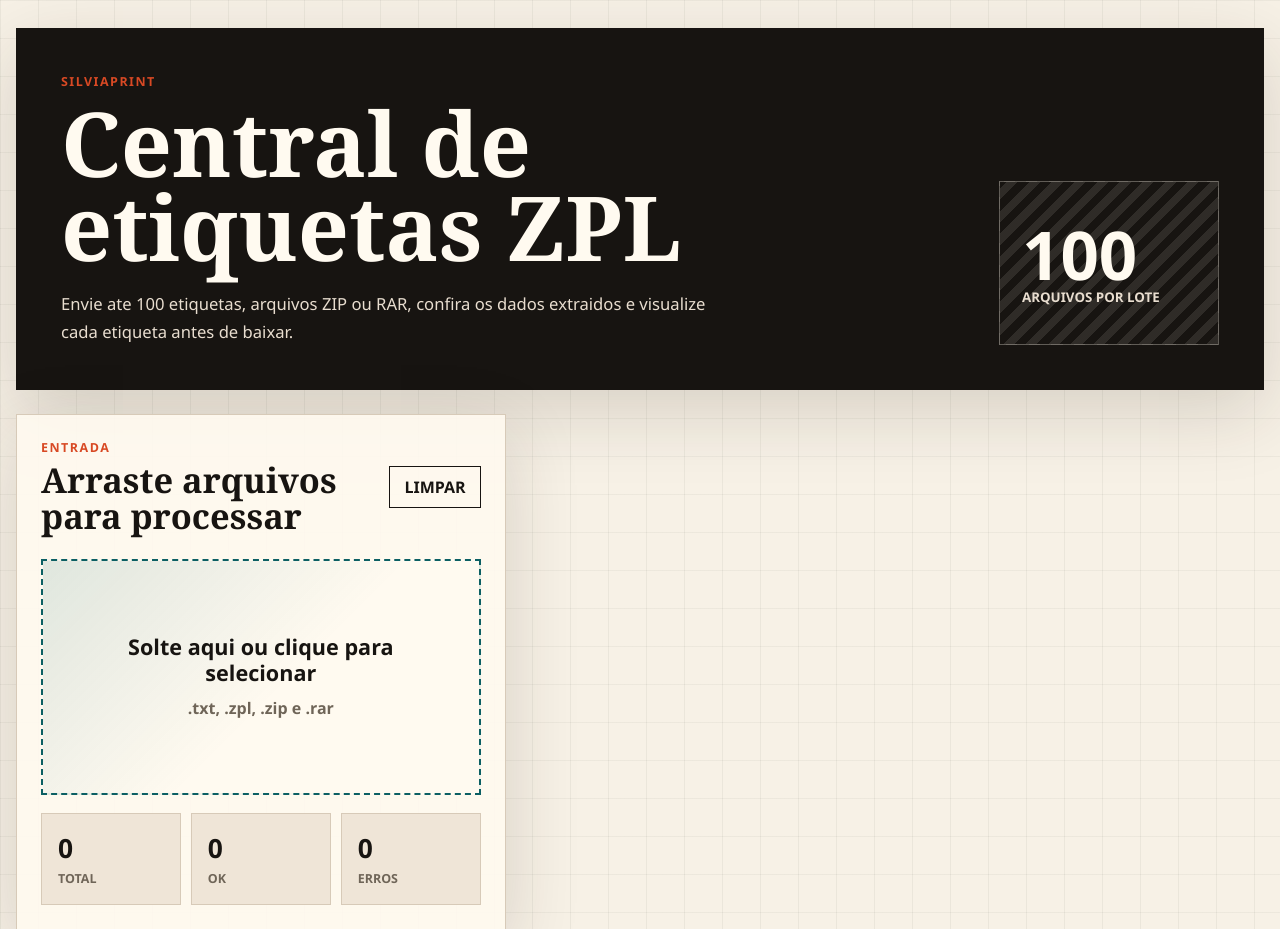
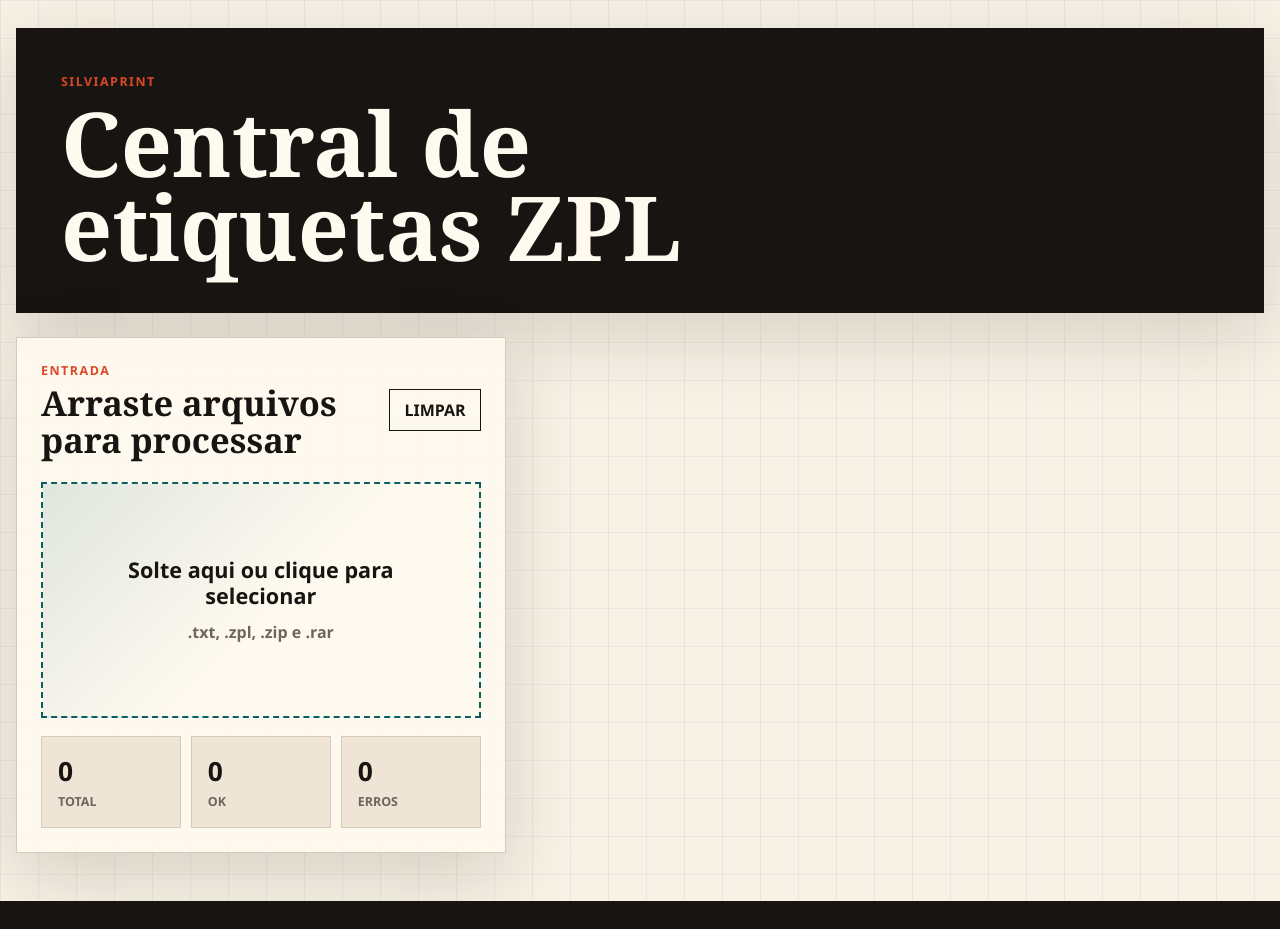
Before and after one commit to caiolvg/silviaprint, a Flask app: page / in a window 1280 px wide. Shown: the top 929 px of the page. After the commit the page ends 901 px from the top, so only its background shows below. Run offline with Flask 3, Linux system fonts and the light colour scheme.

Commit message:
chore: simplify upload hero copy

```diff
--- a/static/style.css
+++ b/static/style.css
@@ -52,7 +52,7 @@ button {
 .hero {
   min-height: 260px;
   display: grid;
-  grid-template-columns: minmax(0, 1fr) 220px;
+  grid-template-columns: 1fr;
   align-items: end;
   gap: 32px;
   padding: 44px;
@@ -77,42 +77,6 @@ button {
   font-size: clamp(2.4rem, 7vw, 5.9rem);
   font-weight: 700;
   line-height: 0.94;
-}
-
-.hero-copy {
-  max-width: 680px;
-  margin-top: 22px;
-  color: #e8ddcf;
-  font-size: 1.04rem;
-  line-height: 1.65;
-}
-
-.hero-stats {
-  min-height: 164px;
-  display: flex;
-  flex-direction: column;
-  justify-content: center;
-  padding: 22px;
-  border: 1px solid rgba(247, 241, 230, 0.32);
-  background: repeating-linear-gradient(
-    -45deg,
-    rgba(255, 250, 240, 0.1),
-    rgba(255, 250, 240, 0.1) 8px,
-    transparent 8px,
-    transparent 16px
-  );
-}
-
-.hero-stats span {
-  font-size: 4.2rem;
-  font-weight: 900;
-  line-height: 1;
-}
-
-.hero-stats small {
-  color: #e8ddcf;
-  font-weight: 700;
-  text-transform: uppercase;
 }
 
 .workspace {
@@ -500,8 +464,7 @@ h2 {
 }
 
 @media (max-width: 1080px) {
-  .workspace,
-  .hero {
+  .workspace {
     grid-template-columns: 1fr;
   }
 
@@ -510,9 +473,6 @@ h2 {
     grid-column: auto;
   }
 
-  .hero-stats {
-    min-height: auto;
-  }
 }
 
 @media (max-width: 780px) {
--- a/templates/index.html
+++ b/templates/index.html
@@ -15,14 +15,6 @@
         <div>
           <p class="eyebrow">Silviaprint</p>
           <h1>Central de etiquetas ZPL</h1>
-          <p class="hero-copy">
-            Envie ate 100 etiquetas, arquivos ZIP ou RAR, confira os dados
-            extraidos e visualize cada etiqueta antes de baixar.
-          </p>
-        </div>
-        <div class="hero-stats" aria-label="Resumo da capacidade">
-          <span>100</span>
-          <small>arquivos por lote</small>
         </div>
       </header>
 
```
